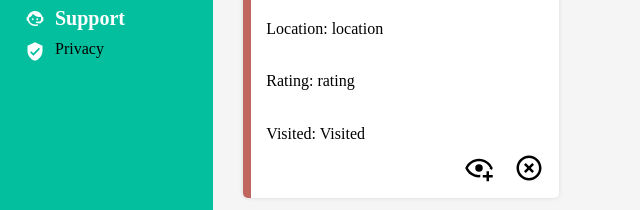
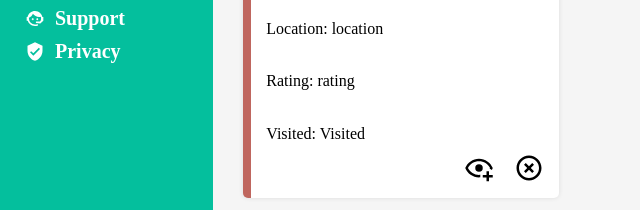
Before and after one commit to carson-keilitz/admin-site, a plain HTML site: page lists.html in a window 1280 px wide. Shown: the part 316-526 px from the top of the page, 0-640 px from the left. Drawn offline with Linux system fonts and the light colour scheme.

Commit message:
Update lists.html

```diff
--- a/lists.html
+++ b/lists.html
@@ -120,7 +120,7 @@
                     <svg xmlns="http://www.w3.org/2000/svg" viewBox="0 0 24 24"><title>face-agent</title><path d="M18.72,14.76C19.07,13.91 19.26,13 19.26,12C19.26,11.28 19.15,10.59 18.96,9.95C18.31,10.1 17.63,10.18 16.92,10.18C13.86,10.18 11.15,8.67 9.5,6.34C8.61,8.5 6.91,10.26 4.77,11.22C4.73,11.47 4.73,11.74 4.73,12A7.27,7.27 0 0,0 12,19.27C13.05,19.27 14.06,19.04 14.97,18.63C15.54,19.72 15.8,20.26 15.78,20.26C14.14,20.81 12.87,21.08 12,21.08C9.58,21.08 7.27,20.13 5.57,18.42C4.53,17.38 3.76,16.11 3.33,14.73H2V10.18H3.09C3.93,6.04 7.6,2.92 12,2.92C14.4,2.92 16.71,3.87 18.42,5.58C19.69,6.84 20.54,8.45 20.89,10.18H22V14.67H22V14.69L22,14.73H21.94L18.38,18L13.08,17.4V15.73H17.91L18.72,14.76M9.27,11.77C9.57,11.77 9.86,11.89 10.07,12.11C10.28,12.32 10.4,12.61 10.4,12.91C10.4,13.21 10.28,13.5 10.07,13.71C9.86,13.92 9.57,14.04 9.27,14.04C8.64,14.04 8.13,13.54 8.13,12.91C8.13,12.28 8.64,11.77 9.27,11.77M14.72,11.77C15.35,11.77 15.85,12.28 15.85,12.91C15.85,13.54 15.35,14.04 14.72,14.04C14.09,14.04 13.58,13.54 13.58,12.91A1.14,1.14 0 0,1 14.72,11.77Z" /></svg>                    <li><a>Support</a></li>
                 </div>
                 <div class="sidebar-logos">
-                    <svg xmlns="http://www.w3.org/2000/svg" viewBox="0 0 24 24"><title>shield-check</title><path d="M10,17L6,13L7.41,11.59L10,14.17L16.59,7.58L18,9M12,1L3,5V11C3,16.55 6.84,21.74 12,23C17.16,21.74 21,16.55 21,11V5L12,1Z" /></svg>                    <li><a">Privacy</a></li>
+                    <svg xmlns="http://www.w3.org/2000/svg" viewBox="0 0 24 24"><title>shield-check</title><path d="M10,17L6,13L7.41,11.59L10,14.17L16.59,7.58L18,9M12,1L3,5V11C3,16.55 6.84,21.74 12,23C17.16,21.74 21,16.55 21,11V5L12,1Z" /></svg>                    <li><a>Privacy</a></li>
                 </div>
             </ul>
         </div>
```
